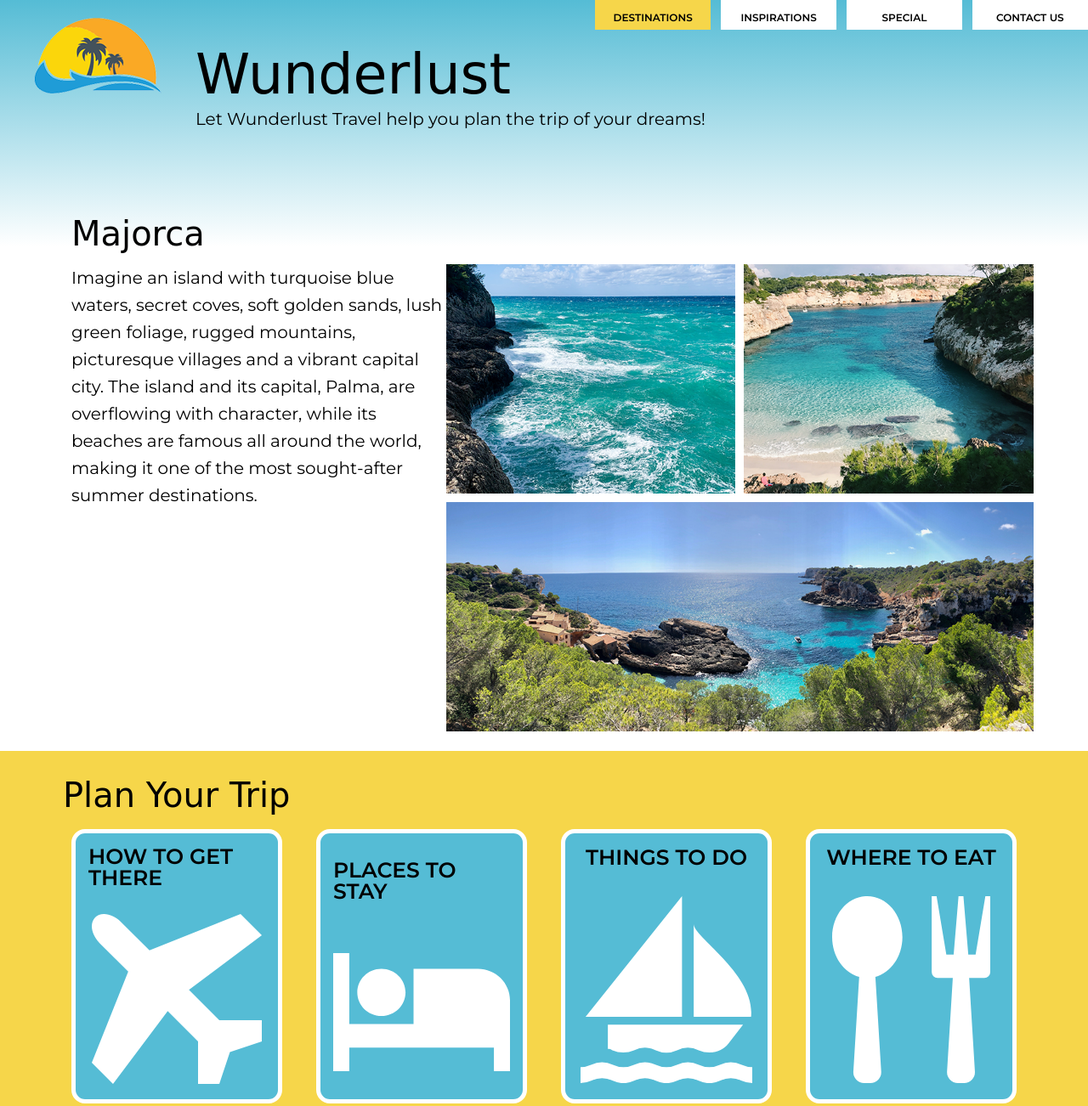
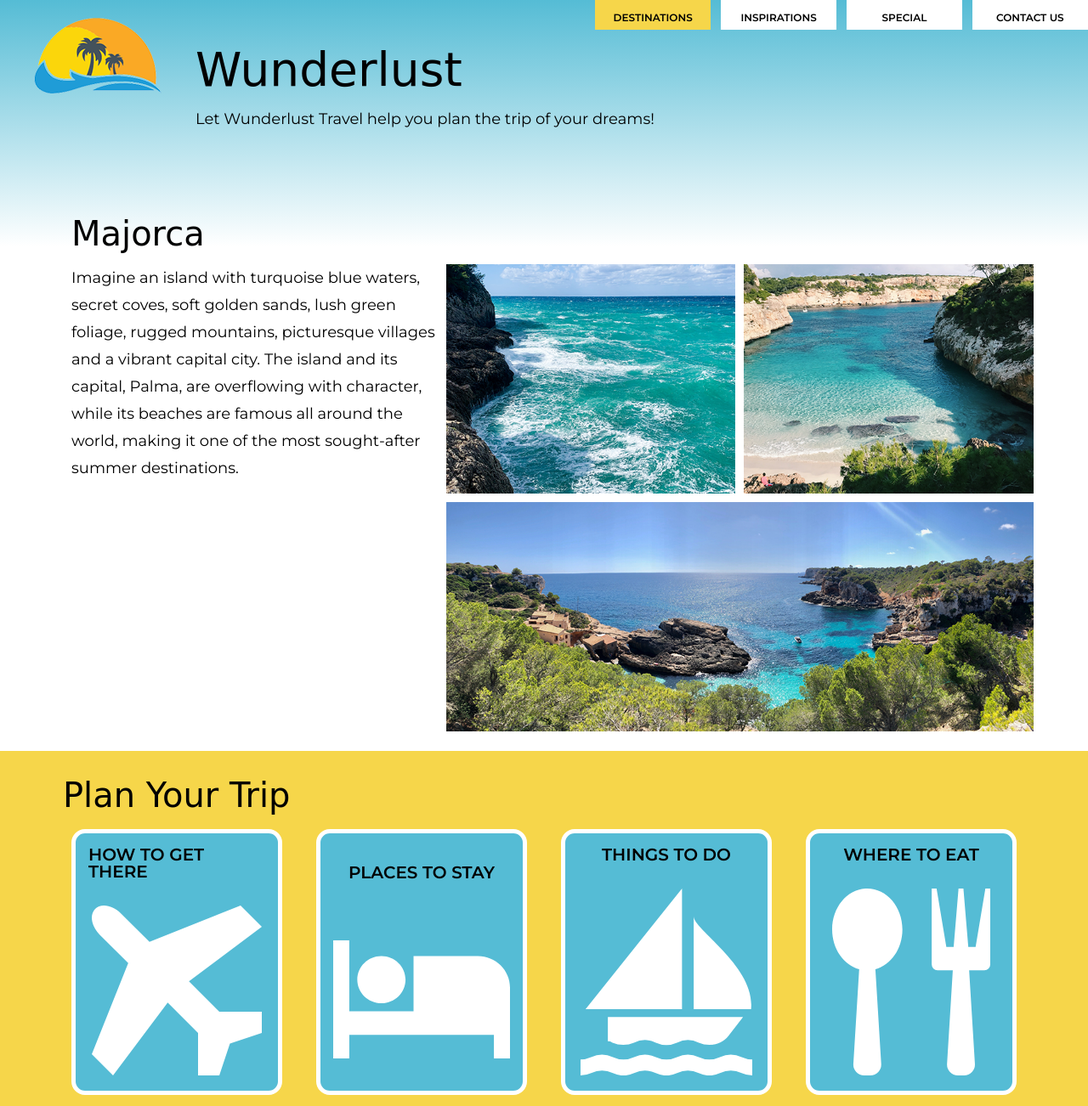
Before and after one commit to CodinApe/wunderlust, a plain HTML site: page index.html in a window 1280 px wide. Shown: the top 1302 px of the page at 85% size. Drawn offline with Linux system fonts and the light colour scheme; a web font is replaced by a local one.

Commit message:
fixed text overlap for most part

```diff
--- a/styles.css
+++ b/styles.css
@@ -79,12 +79,15 @@ table {
 header p, #contact, #plan div, #contact, #intro, #testimonials, #plan h3{
 	max-width: 90%;
 	margin: 0 auto;
+	white-space: wrap;
 }
+
 
 h1 {
 	margin-top: 15px;
 	margin-left: 25px;
-	font-size: 65px;
+	font-size: 55px;
+	overflow-wrap: break-word;
 }
 
 h2 {
@@ -108,12 +111,12 @@ h4, p, q, small, nav, button, form, footer a {
 h4, label {
 	text-transform: uppercase;
 	font-weight: bold;
-	font-size: 25px;
+	font-size: 20px;
 }
 
 
 p {
-	font-size: 20px;
+	font-size: 18px;
 	padding-left: 20px;
 }
 
@@ -256,7 +259,6 @@ input:checked ~ label {
 }
 
 #plan div {
-	display: grid;
 	grid-template-rows: 1fr 1fr 1fr 1fr;
 }
 
```
